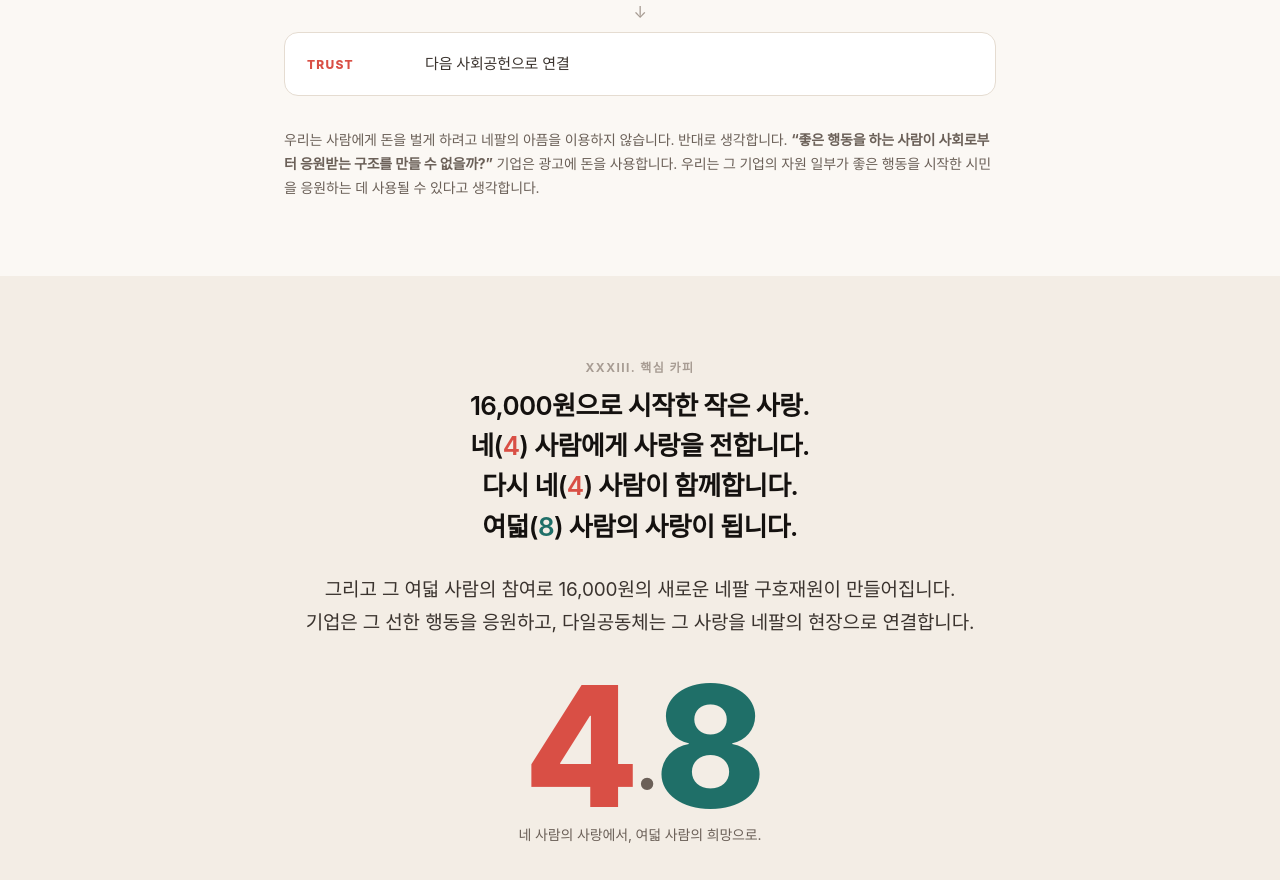
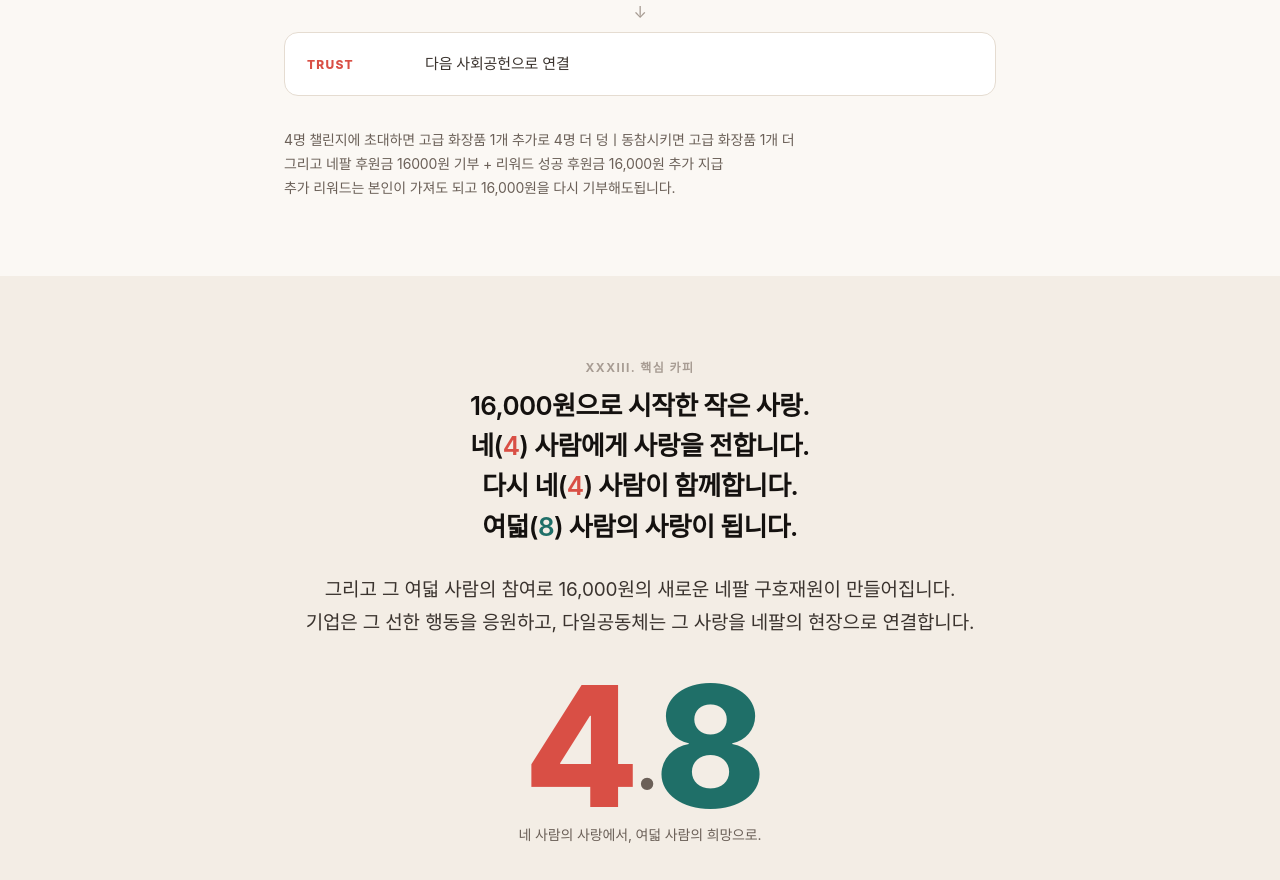
Before and after one commit to userface76/nepal48love, a website with bundled scripts: page public/index.html in a window 1280 px wide. Shown: the part 9740-10620 px from the top of the page. Built offline with nearby package versions, Linux system fonts and the light colour scheme; a web font is replaced by a local one.

Commit message:
Update index.html

```diff
--- a/public/index.html
+++ b/public/index.html
@@ -447,10 +447,9 @@
       <div class="flow-item"><span class="fk">TRUST</span><span class="fv">다음 사회공헌으로 연결</span></div>
     </div>
     <p class="small muted mt-32 mb-0">
-      우리는 사람에게 돈을 벌게 하려고 네팔의 아픔을 이용하지 않습니다. 반대로 생각합니다.
-      <strong>“좋은 행동을 하는 사람이 사회로부터 응원받는 구조를 만들 수 없을까?”</strong>
-      기업은 광고에 돈을 사용합니다. 우리는 그 기업의 자원 일부가 좋은 행동을 시작한 시민을
-      응원하는 데 사용될 수 있다고 생각합니다.
+     4명 챌린지에 초대하면 고급 화장품 1개 추가로 4명 더 덩ㅣ동참시키면 고급 화장품 1개 더 <br>
+     그리고 네팔 후원금 16000원 기부 + 리워드 성공 후원금 16,000원 추가 지급<br>
+     추가 리워드는 본인이 가져도 되고 16,000원을 다시 기부해도됩니다.<br>
     </p>
   </div>
 </section>
```
